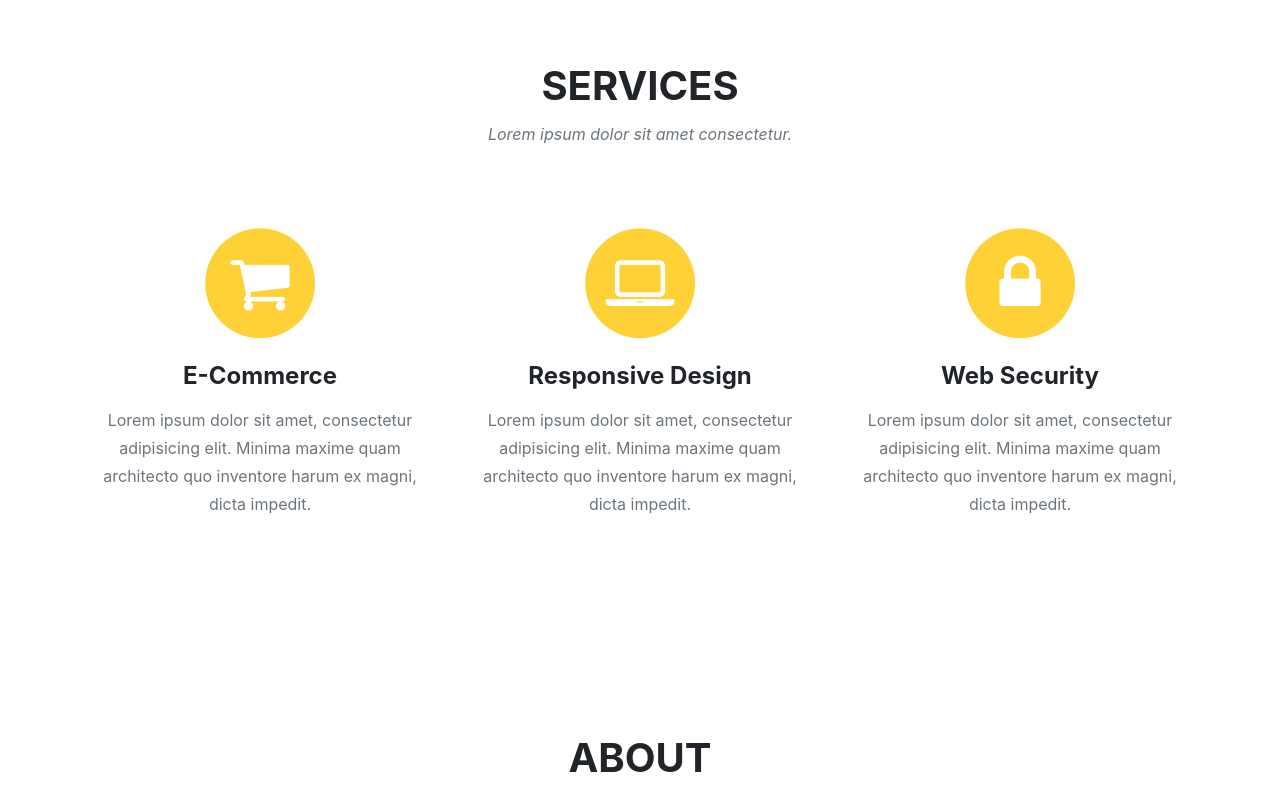
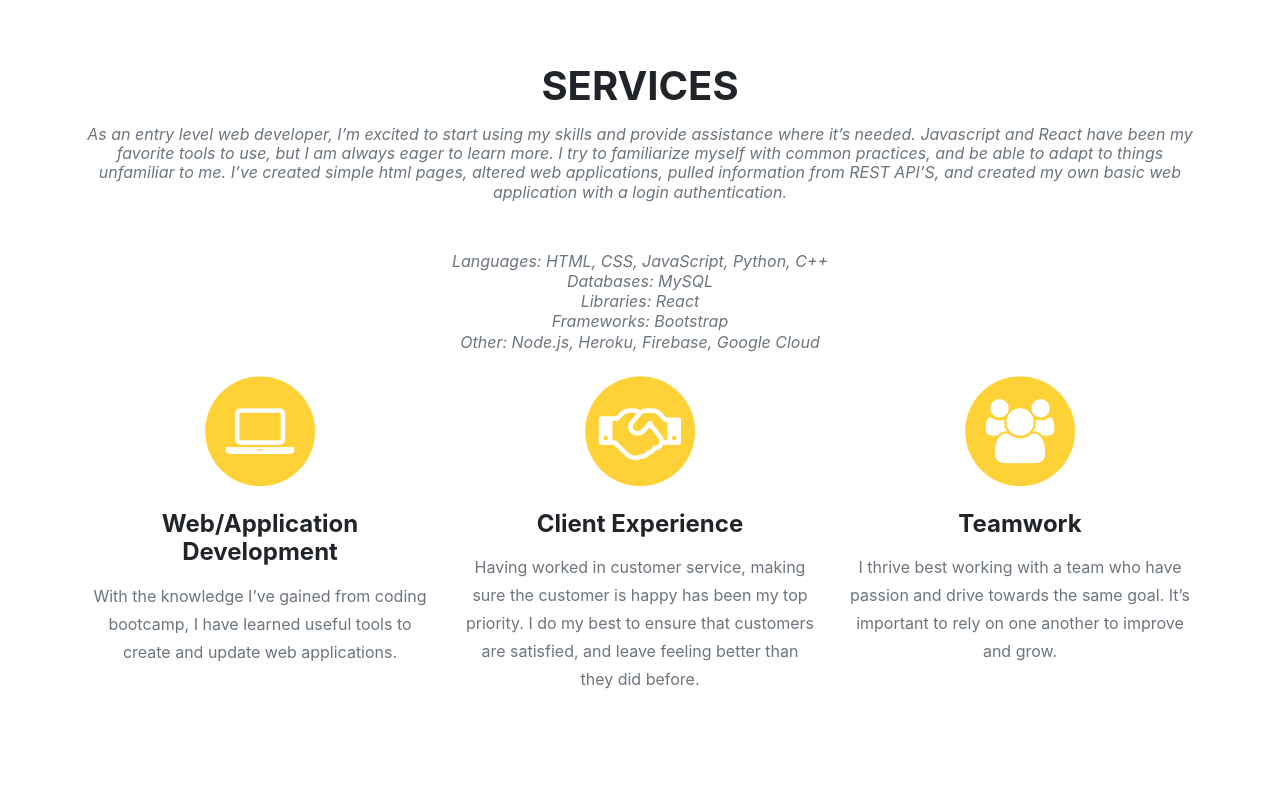
Before and after one commit to JustinBarsalou/website-prototype, a React (Create React App) app: page / in a window 1280 px wide. Shown: the part 1160-1957 px from the top of the page. Built offline with nearby package versions, Linux system fonts and the light colour scheme.

Commit message:
finished services section. font awesome icons are changed and are appropriate for their sub sections.

```diff
--- a/src/App.js
+++ b/src/App.js
@@ -49,33 +49,38 @@ function App() {
     <div className="row">
       <div className="col-lg-12 text-center">
         <h2 className="section-heading text-uppercase">Services</h2>
-        <h3 className="section-subheading text-muted">Lorem ipsum dolor sit amet consectetur.</h3>
+        <h3 className="section-subheading text-muted">As an entry level web developer, I’m excited to start using my skills and provide assistance where it’s needed. Javascript and React have been my favorite tools to use, but I am always eager to learn more. I try to familiarize myself with common practices, and be able to adapt to things unfamiliar to me. I’ve created simple html pages, altered web applications, pulled information from REST API’S, and created my own basic web application with a login authentication. </h3>
+        <h3 className="section-subheading text-muted border-gone">Languages: HTML, CSS, JavaScript, Python, C++</h3>
+        <h3 className="section-subheading text-muted border-gone">Databases: MySQL</h3>
+        <h3 className="section-subheading text-muted border-gone">Libraries: React</h3>
+        <h3 className="section-subheading text-muted border-gone">Frameworks: Bootstrap</h3>
+        <h3 className="section-subheading text-muted border-small">Other: Node.js, Heroku, Firebase, Google Cloud</h3>
       </div>
     </div>
     <div className="row text-center">
       <div className="col-md-4">
         <span className="fa-stack fa-4x">
           <i className="fa fa-circle fa-stack-2x text-primary"></i>
-          <i className="fa fa-shopping-cart fa-stack-1x fa-inverse"></i>
+          <i className="fa fa-laptop fa-stack-1x fa-inverse"></i>
         </span>
-        <h4 className="service-heading">E-Commerce</h4>
-        <p className="text-muted">Lorem ipsum dolor sit amet, consectetur adipisicing elit. Minima maxime quam architecto quo inventore harum ex magni, dicta impedit.</p>
+        <h4 className="service-heading">Web/Application Development</h4>
+        <p className="text-muted">With the knowledge I’ve gained from coding bootcamp, I have learned useful tools to create and update web applications. </p>
       </div>
       <div className="col-md-4">
         <span className="fa-stack fa-4x">
           <i className="fa fa-circle fa-stack-2x text-primary"></i>
-          <i className="fa fa-laptop fa-stack-1x fa-inverse"></i>
+          <i className="fa fa-handshake-o fa-stack-1x fa-inverse"></i>
         </span>
-        <h4 className="service-heading">Responsive Design</h4>
-        <p className="text-muted">Lorem ipsum dolor sit amet, consectetur adipisicing elit. Minima maxime quam architecto quo inventore harum ex magni, dicta impedit.</p>
+        <h4 className="service-heading">Client Experience</h4>
+        <p className="text-muted">Having worked in customer service, making sure the customer is happy has been my top priority. I do my best to ensure that customers are satisfied, and leave feeling better than they did before.</p>
       </div>
       <div className="col-md-4">
         <span className="fa-stack fa-4x">
           <i className="fa fa-circle fa-stack-2x text-primary"></i>
-          <i className="fa fa-lock fa-stack-1x fa-inverse"></i>
+          <i className="fa fa-users fa-stack-1x fa-inverse"></i>
         </span>
-        <h4 className="service-heading">Web Security</h4>
-        <p className="text-muted">Lorem ipsum dolor sit amet, consectetur adipisicing elit. Minima maxime quam architecto quo inventore harum ex magni, dicta impedit.</p>
+        <h4 className="service-heading">Teamwork</h4>
+        <p className="text-muted">I thrive best working with a team who have passion and drive towards the same goal. It’s important to rely on one another to improve and grow. </p>
       </div>
     </div>
   </div>
@@ -165,96 +170,6 @@ function App() {
   </div>
 </section>
 
-
-<section className="bg-light page-section" id="team">
-  <div className="container">
-    <div className="row">
-      <div className="col-lg-12 text-center">
-        <h2 className="section-heading text-uppercase">Our Amazing Team</h2>
-        <h3 className="section-subheading text-muted">Lorem ipsum dolor sit amet consectetur.</h3>
-      </div>
-    </div>
-    <div className="row">
-      <div className="col-sm-4">
-        <div className="team-member">
-          <img className="mx-auto rounded-circle" src="img/team/1.jpg" alt=""/>
-          <h4>Kay Garland</h4>
-          <p className="text-muted">Lead Designer</p>
-          <ul className="list-inline social-buttons">
-            <li className="list-inline-item">
-              <a href="#something">
-                <i className="fa fa-twitter"></i>
-              </a>
-            </li>
-            <li className="list-inline-item">
-              <a href="#something">
-                <i className="fa fa-facebook-f"></i>
-              </a>
-            </li>
-            <li className="list-inline-item">
-              <a href="#something">
-                <i className="fa fa-linkedin-in"></i>
-              </a>
-            </li>
-          </ul>
-        </div>
-      </div>
-      <div className="col-sm-4">
-        <div className="team-member">
-          <img className="mx-auto rounded-circle" src="img/team/2.jpg" alt=""/>
-          <h4>Larry Parker</h4>
-          <p className="text-muted">Lead Marketer</p>
-          <ul className="list-inline social-buttons">
-            <li className="list-inline-item">
-              <a href="#something">
-                <i className="fa fa-twitter"></i>
-              </a>
-            </li>
-            <li className="list-inline-item">
-              <a href="#something">
-                <i className="fa fa-facebook-f"></i>
-              </a>
-            </li>
-            <li className="list-inline-item">
-              <a href="#something">
-                <i className="fa fa-linkedin-in"></i>
-              </a>
-            </li>
-          </ul>
-        </div>
-      </div>
-      <div className="col-sm-4">
-        <div className="team-member">
-          <img className="mx-auto rounded-circle" src="img/team/3.jpg" alt=""/>
-          <h4>Diana Pertersen</h4>
-          <p className="text-muted">Lead Developer</p>
-          <ul className="list-inline social-buttons">
-            <li className="list-inline-item">
-              <a href="#something">
-                <i className="fa fa-twitter"></i>
-              </a>
-            </li>
-            <li className="list-inline-item">
-              <a href="#something">
-                <i className="fa fa-facebook-f"></i>
-              </a>
-            </li>
-            <li className="list-inline-item">
-              <a href="#something">
-                <i className="fa fa-linkedin-in"></i>
-              </a>
-            </li>
-          </ul>
-        </div>
-      </div>
-    </div>
-    <div className="row">
-      <div className="col-lg-8 mx-auto text-center">
-        <p className="large text-muted">Lorem ipsum dolor sit amet, consectetur adipisicing elit. Aut eaque, laboriosam veritatis, quos non quis ad perspiciatis, totam corporis ea, alias ut unde.</p>
-      </div>
-    </div>
-  </div>
-</section>
 
 
 <section className="py-5">
--- a/src/assets/css/agency.css
+++ b/src/assets/css/agency.css
@@ -19,7 +19,12 @@
 
  .page-section h2.section-heading{font-size:40px;margin-top:0;margin-bottom:15px}
 
- .page-section h3.section-subheading{font-size:16px;font-weight:400;font-style:italic;margin-bottom:75px;text-transform:none;font-family:'Droid Serif',-apple-system,BlinkMacSystemFont,'Segoe UI',Roboto,'Helvetica Neue',Arial,sans-serif,'Apple Color Emoji','Segoe UI Emoji','Segoe UI Symbol','Noto Color Emoji'}
+ .page-section h3.section-subheading{font-size:16px;font-weight:400;font-style:italic;margin-bottom:50px;text-transform:none;font-family:'Droid Serif',-apple-system,BlinkMacSystemFont,'Segoe UI',Roboto,'Helvetica Neue',Arial,sans-serif,'Apple Color Emoji','Segoe UI Emoji','Segoe UI Symbol','Noto Color Emoji'}
+
+ .page-section h3.border-gone{font-size:16px;font-weight:400;font-style:italic;margin-bottom:1px;text-transform:none;font-family:'Droid Serif',-apple-system,BlinkMacSystemFont,'Segoe UI',Roboto,'Helvetica Neue',Arial,sans-serif,'Apple Color Emoji','Segoe UI Emoji','Segoe UI Symbol','Noto Color Emoji'}
+
+ .page-section h3.border-small{font-size:16px;font-weight:400;font-style:italic;margin-bottom:15px;text-transform:none;font-family:'Droid Serif',-apple-system,BlinkMacSystemFont,'Segoe UI',Roboto,'Helvetica Neue',Arial,sans-serif,'Apple Color Emoji','Segoe UI Emoji','Segoe UI Symbol','Noto Color Emoji'}
+
 
 
 
@@ -71,7 +76,7 @@
 
 
 
-header.masthead{text-align:center;color:#fff;background-image:url(../img/me.jpg);background-repeat:no-repeat;background-attachment:scroll;background-position:center center;background-size:cover}
+header.masthead{text-align:center;color:#fff;background-image:url(../img/me.jpg);background-repeat:no-repeat;background-attachment:scroll;background-position:center center;background-size:cover;opacity: 0.9;}
 
 header.masthead .intro-text{padding-top:150px;padding-bottom:100px}
 
```
